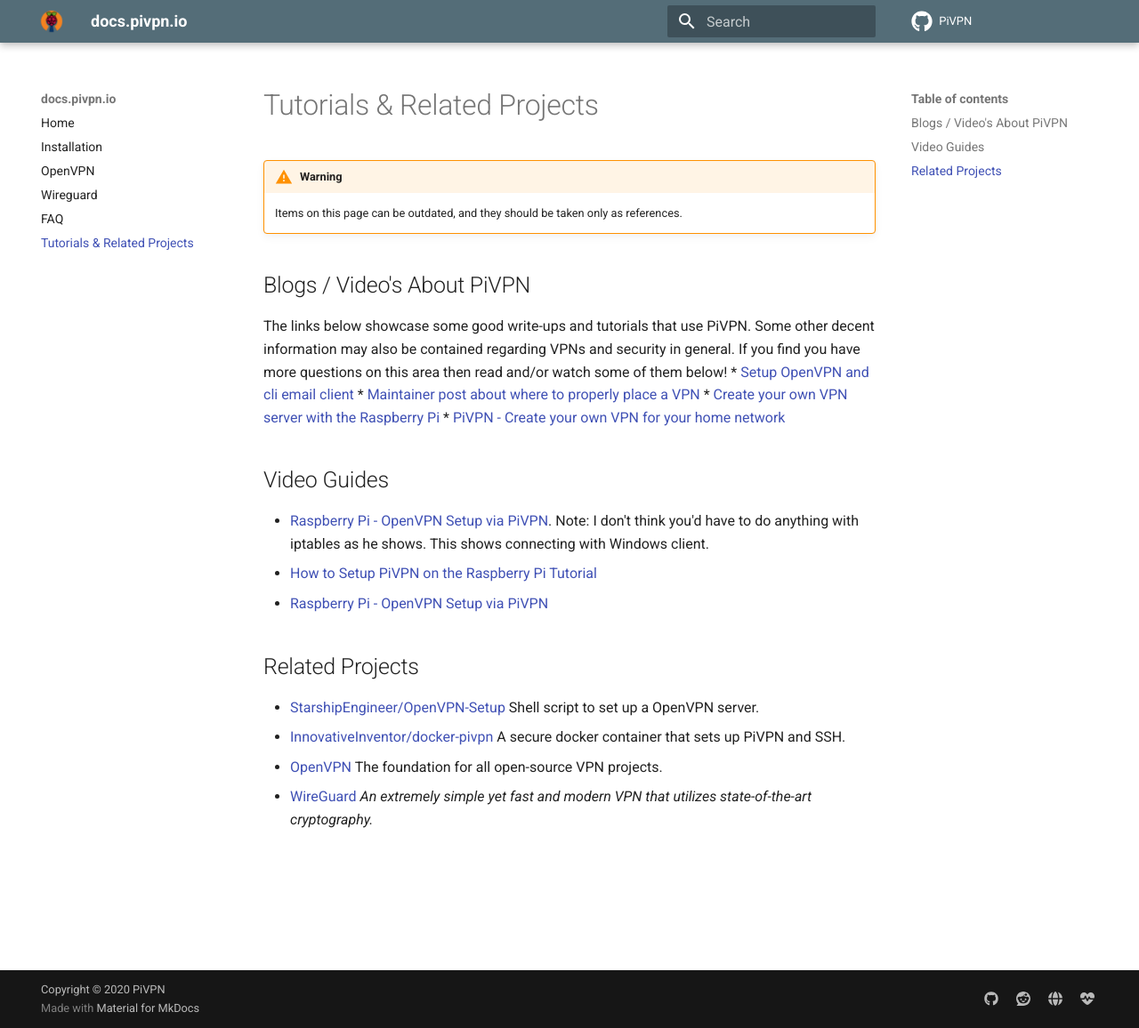
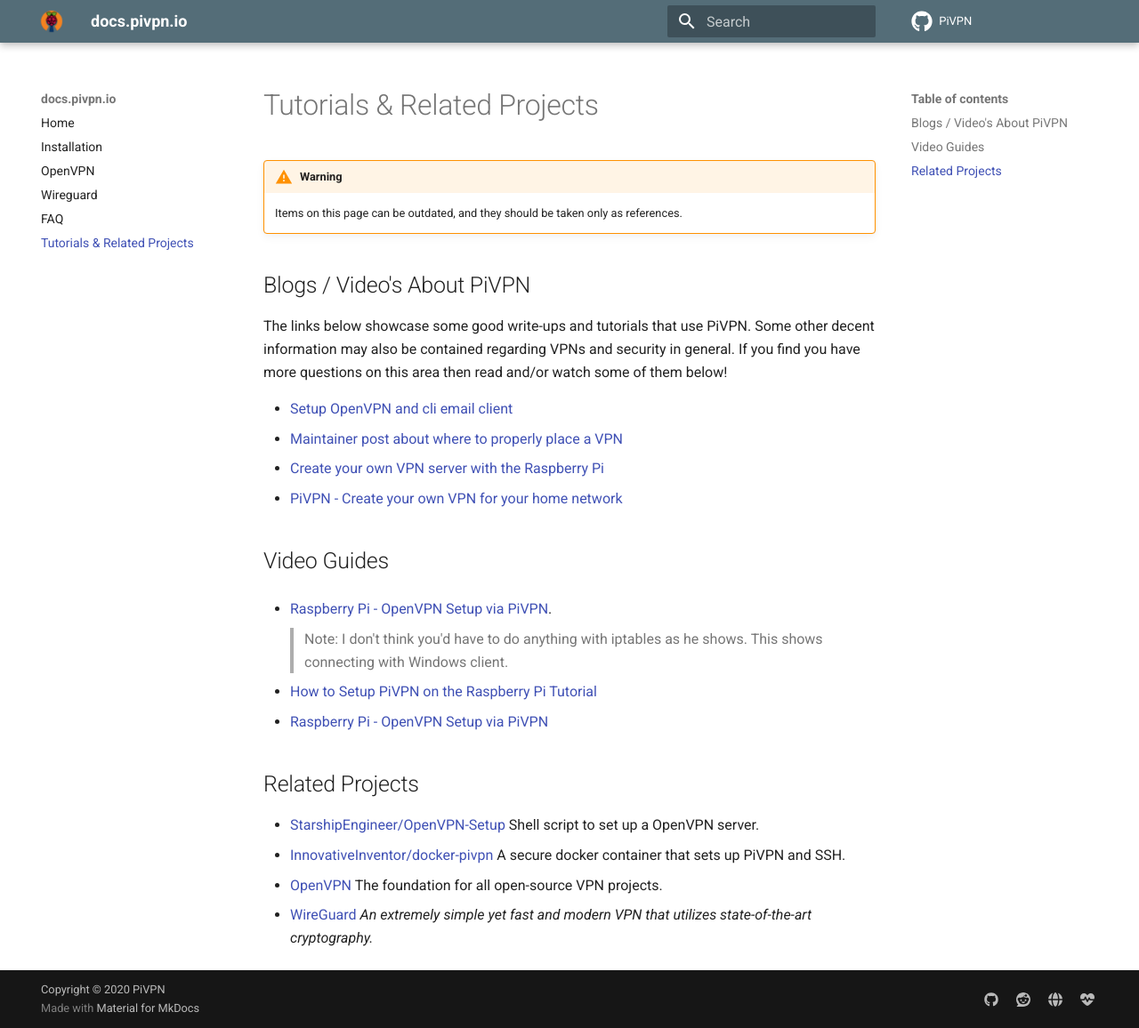
Before and after one commit to pivpn/docs, an MkDocs documentation site: the page built from docs/projects.md, in a window 1280 px wide and 1156 px high. Shown: the whole window at 89% size. Built offline with MkDocs 1.6.1 and Material for MkDocs 9.7.7, drawn with Linux system fonts in a browser that asks for light colours; comment, search, counter and statistics services are not loaded.

```diff
--- a/docs/projects.md
+++ b/docs/projects.md
@@ -9,6 +9,7 @@ summary: list of tutorials and related projects
 The links below showcase some good write-ups and tutorials that use PiVPN.
 Some other decent information may also be contained regarding VPNs and security in general.
 If you find you have more questions on this area then read and/or watch some of them below!
+
 * [Setup OpenVPN and cli email client](https://peppe7o.com/raspberry-pi-vpn-server-with-pivpn/)
 * [Maintainer post about where to properly place a VPN](https://blog.4s3ti.net/vpn-where-to.html)
 * [Create your own VPN server with the Raspberry Pi](http://kamilslab.com/2016/0/21/how-to-turn-your-raspberry-pi-into-a-home-vpn-server-using-pivpn/)
@@ -16,7 +17,10 @@ If you find you have more questions on this area then read and/or watch some of
 
 ## Video Guides</b>
 
-* [Raspberry Pi - OpenVPN Setup via PiVPN](https://www.youtube.com/watch?v=pUBMcsvJfe4).  Note: I don't think you'd have to do anything with iptables as he shows.  This shows connecting with Windows client.
+* [Raspberry Pi - OpenVPN Setup via PiVPN](https://www.youtube.com/watch?v=pUBMcsvJfe4).
+  > Note: I don't think you'd have to do anything with iptables as he shows.
+  This shows connecting with Windows client.
+
 * [How to Setup PiVPN on the Raspberry Pi Tutorial](https://www.youtube.com/watch?v=8RSHSt3RuLk)
 * [Raspberry Pi - OpenVPN Setup via PiVPN](https://www.youtube.com/watch?v=pUBMcsvJfe3)
 
```
